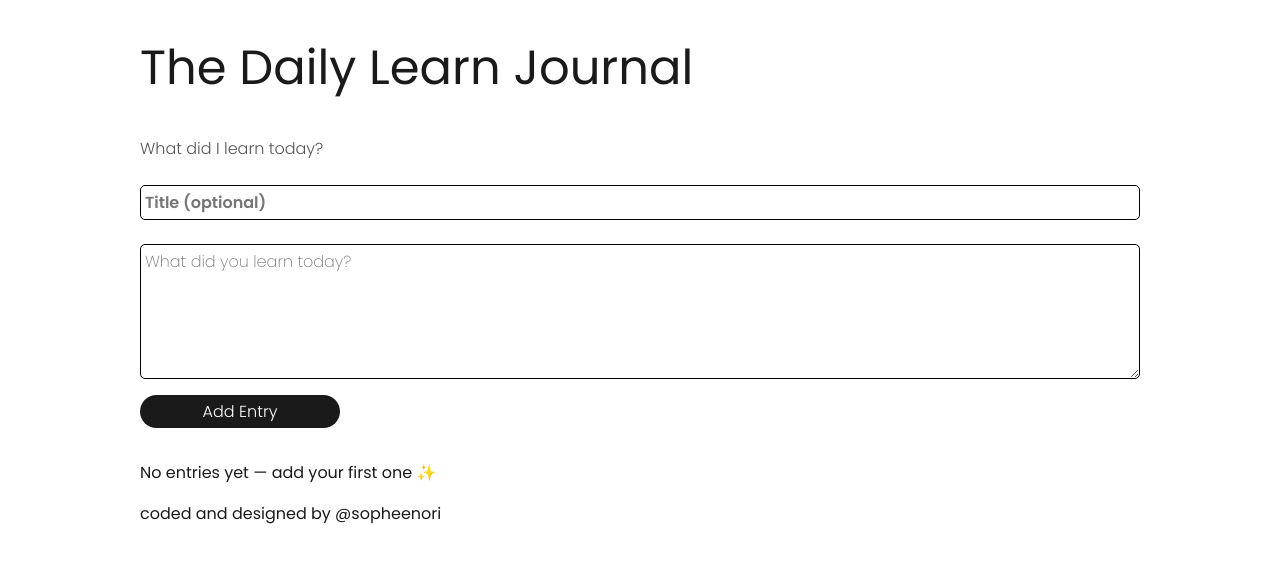
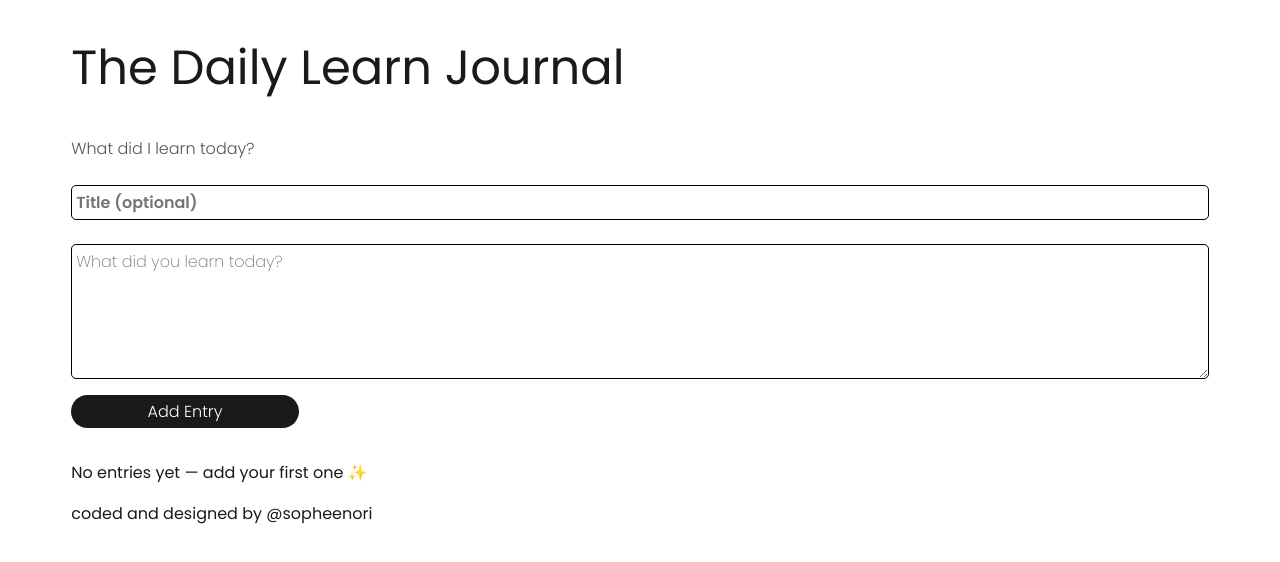
Before and after one commit to zofienora/learn-journal-v1, a React (Vite) app: page / in a window 1280 px wide. Shown: the top 562 px of the page. Built offline with nearby package versions, Linux system fonts and the light colour scheme.

Commit message:
changes in style

```diff
--- a/src/index.css
+++ b/src/index.css
@@ -24,7 +24,6 @@ p {
 }
 
 .container {
-  width: 80%;
+  width: 90%;
   margin: 0 auto;
-  max-width: 1000px;
 }
```
